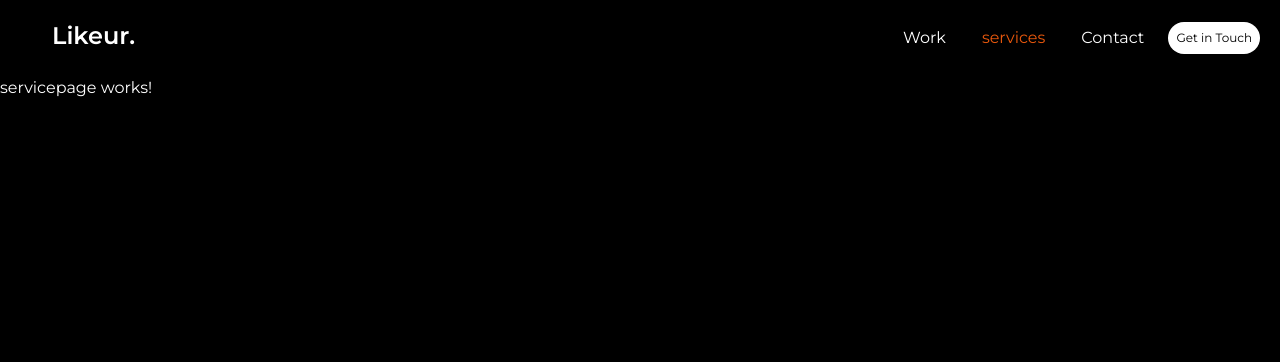
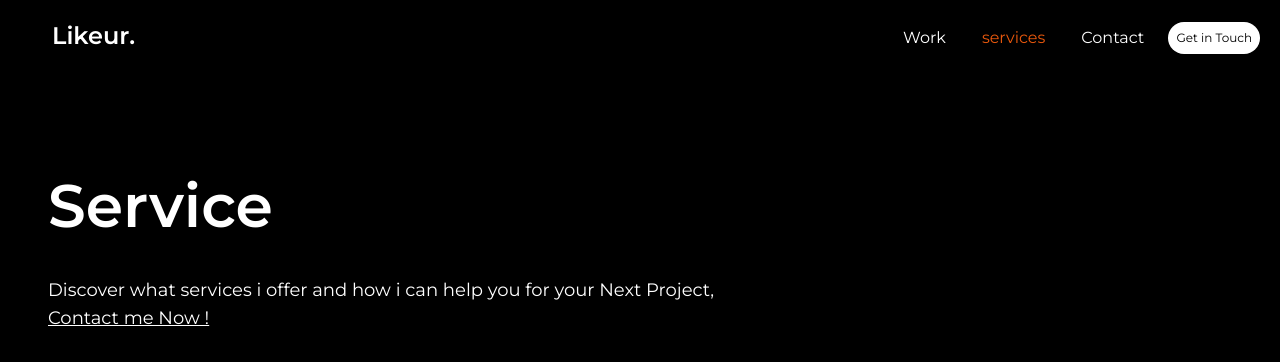
Before and after one commit to Likeur/my_creative_portfolio, an Angular app: page /service in a window 1280 px wide. Shown: the top 362 px of the page. Built offline with nearby package versions, Linux system fonts and the light colour scheme.

Commit message:
add hero to service page

```diff
--- a/src/app/pages/servicepage/servicepage.component.html
+++ b/src/app/pages/servicepage/servicepage.component.html
@@ -1,2 +1,16 @@
-<app-navbar />
-<p class="text-white">servicepage works!</p>
+<main>
+    <app-navbar />
+    <section class="lg:p-12">
+        <div class="flex items-end justify-between">
+            <div class="text-home">
+                <h1 class="text-white lg:text-6xl flex flex-col lg:mt-10 font-semibold dark:text-black">
+                    <span class="mt-3">Service</span>
+                </h1>
+                <p class="text-white text-lg lg:mt-10 dark:text-black lg:w-[60vw]">
+                    Discover what services i offer
+                    and how i can help you for your Next Project, <br> <a routerLink="" class="underline"> Contact me Now !</a>
+                </p>
+            </div>
+        </div>
+    </section>
+</main>
--- a/src/app/pages/servicepage/servicepage.component.ts
+++ b/src/app/pages/servicepage/servicepage.component.ts
@@ -1,13 +1,29 @@
 import { Component } from '@angular/core';
 import { CommonModule } from '@angular/common';
 import { NavbarComponent } from '../../components/navbar/navbar.component';
-
+import { RouterModule } from '@angular/router';
+import { gsap } from 'gsap';
 @Component({
   selector: 'app-servicepage',
   standalone: true,
-  imports: [CommonModule, NavbarComponent],
+  imports: [CommonModule, NavbarComponent, RouterModule],
   templateUrl: './servicepage.component.html',
 })
 export default class ServicepageComponent {
+  AnimeTextHome(){
+    const tl = gsap.timeline();
 
+    tl.fromTo('.text-home',{
+      opacity: 0,
+      y: 50
+    },{
+      opacity: 1,
+      duration: 1,
+      y: 0
+    })
+  }
+
+  ngOnInit(){
+    this.AnimeTextHome();
+  }
 }
```
